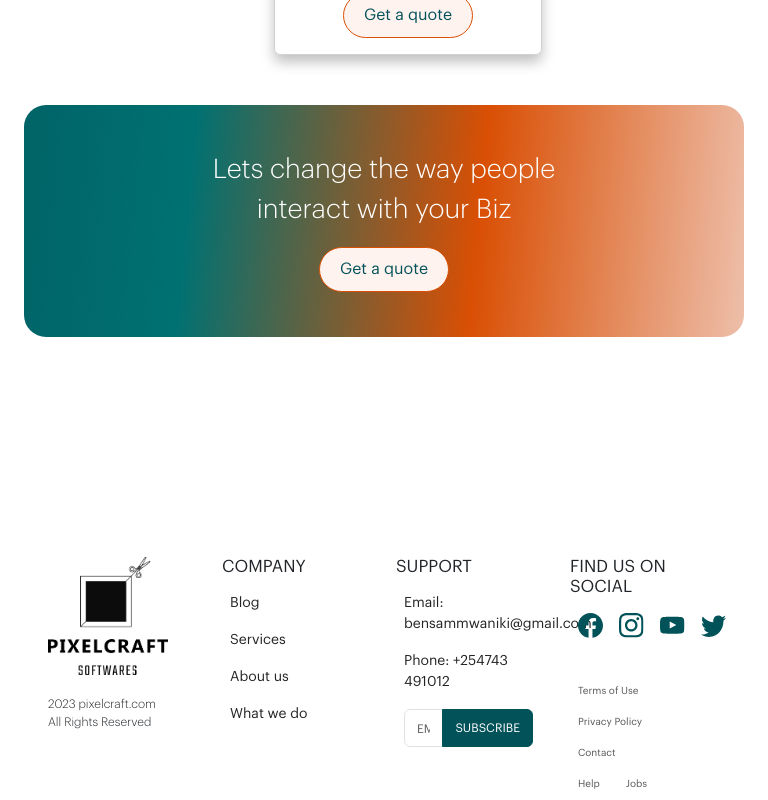
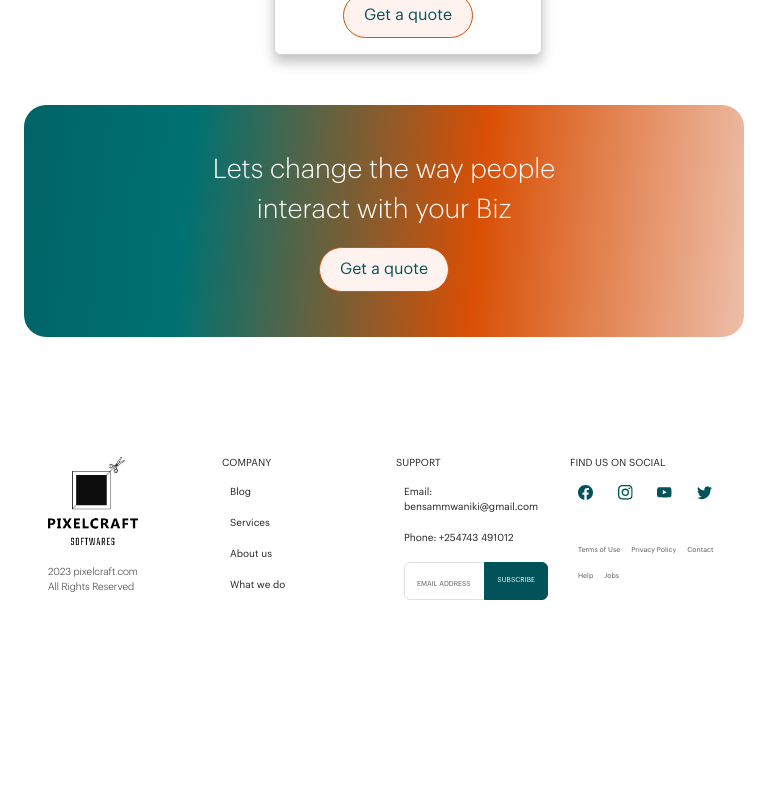
Before and after one commit to bensammwaniki/pixelcraft, an Angular app: page /home in a window 768 px wide. Shown: the part 5767-6567 px from the top of the page. After the commit the page ends 6396 px from the top, so only its background shows below. Built offline with nearby package versions, Linux system fonts and the light colour scheme.

Commit message:
:hammer: Updated footer for mobile view
updated footer for mobile view

```diff
--- a/src/app/shared/footer/footer.component.html
+++ b/src/app/shared/footer/footer.component.html
@@ -1,5 +1,5 @@
 <div class="container">
-    <div class="row row-cols-4 footer">
+    <div class="row row-cols-lg-4 row-cols-md-4 row-cols-sm-1 footer">
         <div class="col copyright">
             <img src="../../../assets/images/BW logo.png" alt="">
             <p>2023 pixelcraft.com <br> All Rights Reserved</p>
--- a/src/styles.scss
+++ b/src/styles.scss
@@ -455,3 +455,65 @@ body{
         }
     }
 }
+//====tablet styling=========//
+
+@media only screen
+  and (min-device-width: 768px)
+  and (max-device-width: 1024px) {
+
+    .footer{
+        margin: 100px 0px 0px 0px;
+        padding: 20px 0px 10px 0px;
+        .copyright{
+            img{
+                width: 90px;
+            }
+            p{
+                font-size: 10px;
+            }
+        }
+        .ft{
+            h3{
+                font-size: 10px;
+            }
+            a,p{
+                font-size: 10px;
+            }
+            .input-group{
+                width: 100%;
+                ::placeholder{
+                    font-size: 7px;
+                }
+                button{
+                    font-size: 7px;
+                }
+            }
+            .social{
+                width: 100%;
+                img{
+                    width: 15px;
+                    object-fit: cover;
+                }
+            }
+            .rights{
+                width: 100%;
+                p{
+                    margin-right: 0px;
+                    font-size: 7px;
+                }
+            }
+        }
+    }
+}
+
+//====mobile phone styling===//
+
+@media only screen
+  and (min-device-width: 320px)
+  and (max-device-width: 640px){
+
+
+
+
+
+}
```
